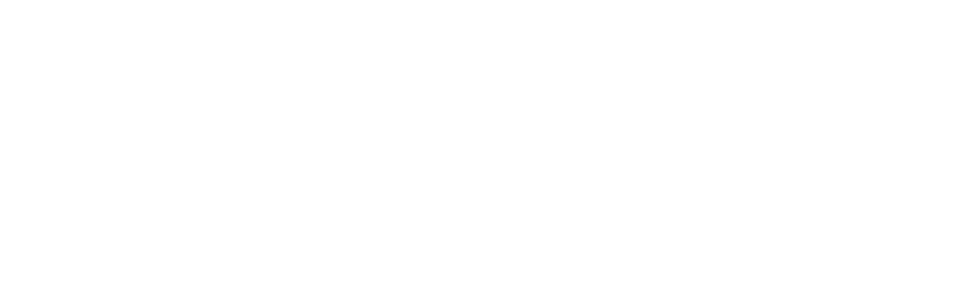
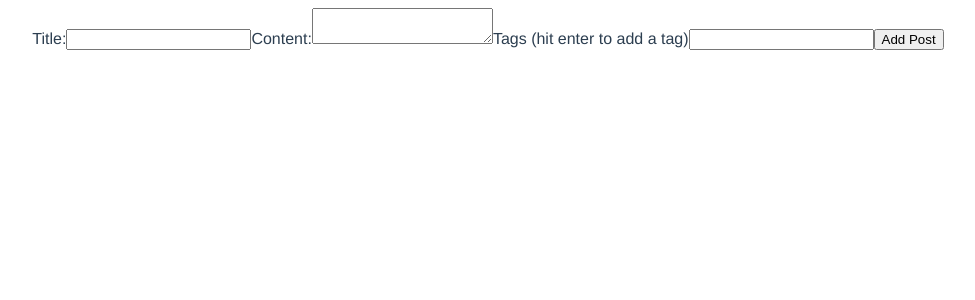
Before and after one commit to sendgn/dojo-blog, a Vue app: page /create in a window 1280 px wide. Before the commit this address had no page. Shown: the top 300 px of the page, without its empty margins (152-1127 px from the left). Built offline with nearby package versions, Linux system fonts and the light colour scheme.

Commit message:
Add create view

```diff
--- a/src/router/index.js
+++ b/src/router/index.js
@@ -1,6 +1,7 @@
 import { createRouter, createWebHistory } from 'vue-router'
 import HomeView from '../views/HomeView.vue'
 import DetailsView from '../views/DetailsView.vue'
+import CreateView from '../views/CreateView.vue'
 
 const routes = [
   {
@@ -15,6 +16,11 @@ const routes = [
     // If we link to this page, we can access the route parameter
     // as a prop inside DetailsView component
     props: true
+  },
+  {
+    path: '/create',
+    name: 'create',
+    component: CreateView
   }
 ]
 
--- /dev/null
+++ b/src/views/CreateView.vue
@@ -0,0 +1,46 @@
+<template>
+  <div class="create">
+    <form>
+      <label>Title:</label>
+      <input v-model="title" type="text" required>
+      <label>Content:</label>
+      <textarea v-model="body" required></textarea>
+      <label>Tags (hit enter to add a tag)</label>
+      <input
+        v-model="tag"
+        type="text"
+        @keydown.enter.prevent="handleKeydown"
+      >
+      <div v-for="tag in tags" :key="tag" class="pill">
+        #{{ tag }}
+      </div>
+      <button>Add Post</button>
+    </form>
+  </div>
+</template>
+
+<script>
+import { ref } from 'vue'
+
+export default {
+  setup() {
+    const title = ref('')
+    const body = ref('')
+    const tag = ref('')
+    const tags = ref([])
+
+    const handleKeydown = () => {
+      if (!tags.value.includes(tag.value)) {
+        // remove all whitespace inside a tag being inputted
+        tag.value = tag.value.replace(/\s/, '')
+        tags.value.push(tag.value)
+      }
+      tag.value = ''
+    }
+
+
+    return { title, body, tag, tags, handleKeydown }
+  }
+}
+</script>
+<style></style>
```
